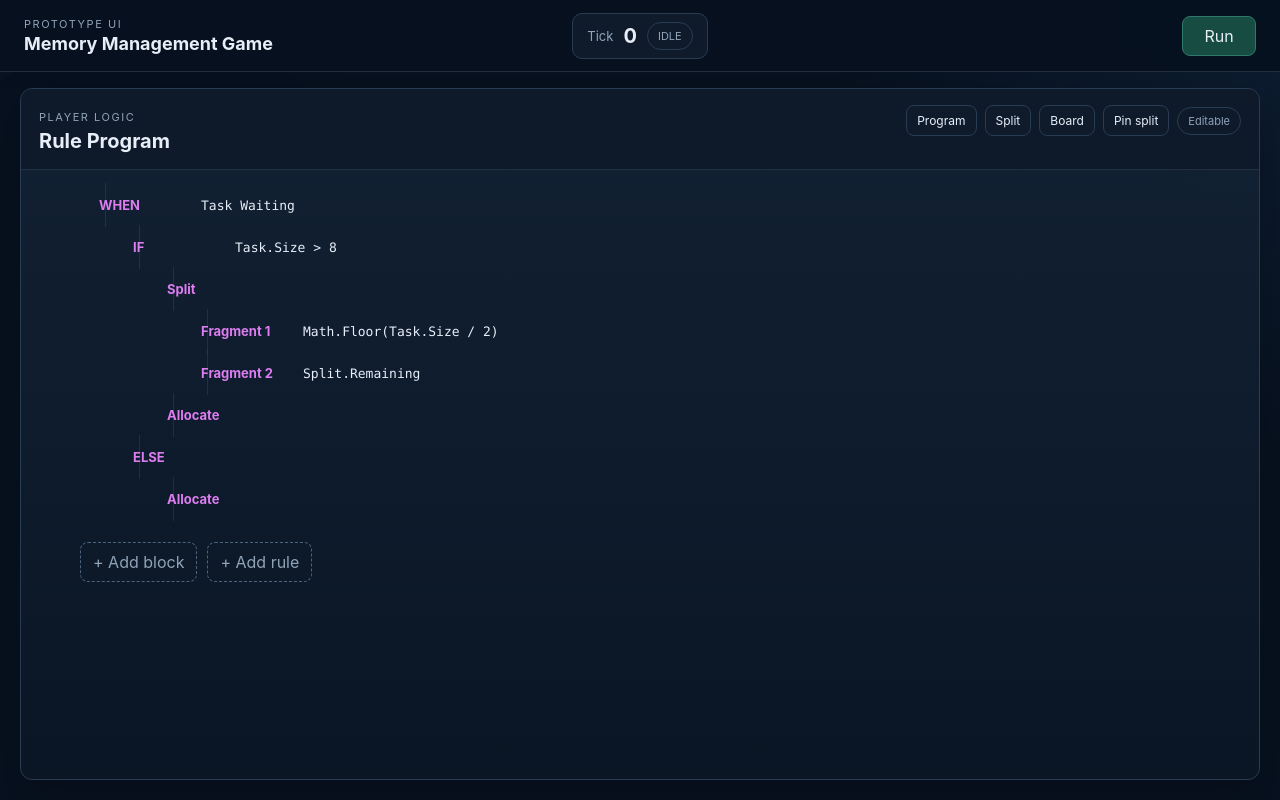
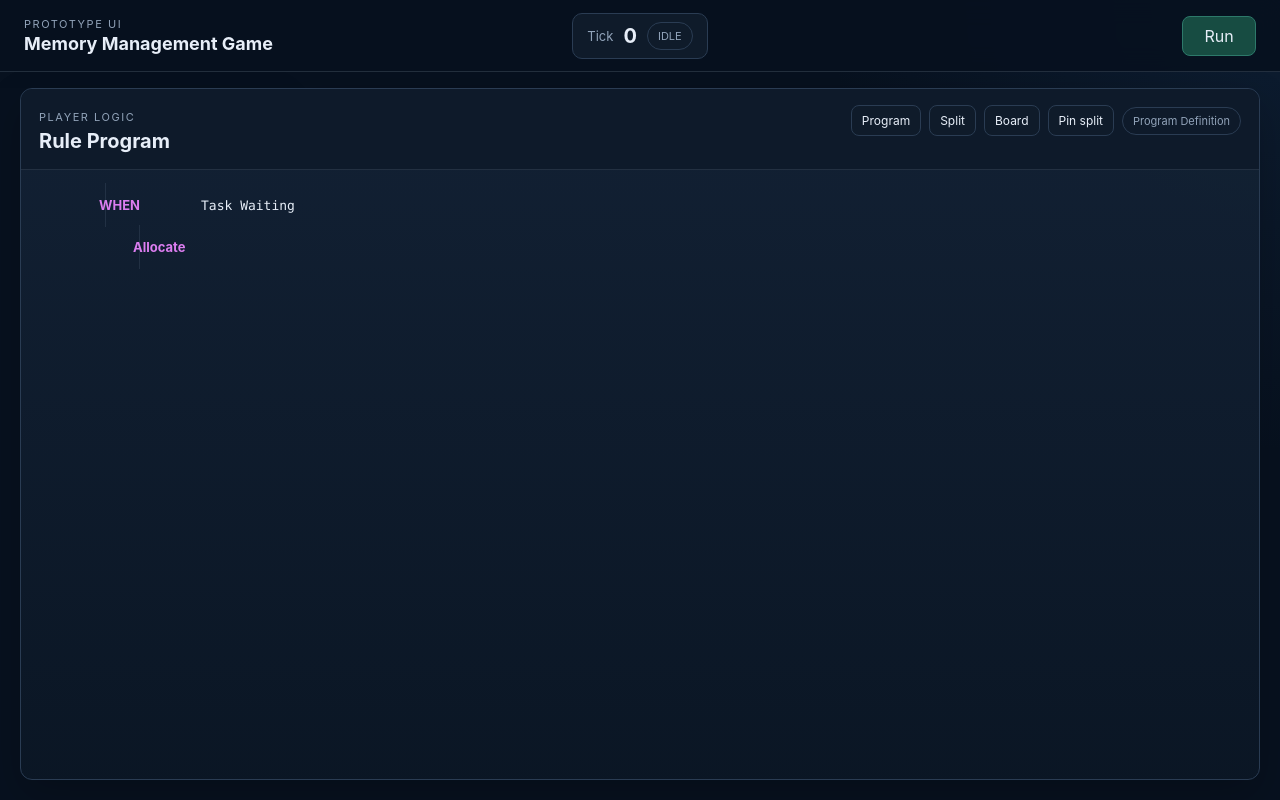
Before and after one commit to john1276/memory-management-game, a React (Vite) app: page / in a window 1280 px wide. Built offline with nearby package versions, Linux system fonts and the light colour scheme.

Commit message:
refactor: make simulation panels reflect real state

```diff
--- a/src/App.tsx
+++ b/src/App.tsx
@@ -7,18 +7,23 @@ import {
 
 import './App.css'
 
+import {
+  GameController,
+} from './application/GameController'
+
 import { TopBar } from './components/TopBar'
 
 import { BoardPanel } from './components/board/BoardPanel'
 
 import { RuleProgramPanel } from './components/rules/RuleProgramPanel'
 
-export type SimulationStatus =
-  | 'idle'
-  | 'running'
-  | 'paused'
-  | 'halted'
-  | 'completed'
+import {
+  prototypeRuleProgram,
+} from './data/prototypeRuleProgram'
+
+import {
+  prototypeWorkload,
+} from './data/prototypeWorkload'
 
 const PROGRAM_FOCUS = 0
 const SPLIT_VIEW = 0.72
@@ -34,66 +39,7 @@ const WHEEL_SENSITIVITY = 0.00135
 const SNAP_DELAY_MS = 140
 const SNAP_ANIMATION_MS = 240
 
-const totalBlocks = 32
-const usedBlocks = 14
-
-const memoryCells = [
-  { taskId: 'Task0' },
-  { taskId: 'Task0' },
-  { taskId: 'Task0' },
-  { taskId: 'Task0' },
-  { taskId: null },
-  { taskId: null },
-  { taskId: null },
-  { taskId: null },
-  { taskId: 'Task1' },
-  { taskId: 'Task1' },
-  { taskId: 'Task1' },
-  { taskId: 'Task1' },
-  { taskId: 'Task1' },
-  { taskId: 'Task1' },
-  { taskId: null },
-  { taskId: null },
-  { taskId: null },
-  { taskId: null },
-  { taskId: null },
-  { taskId: null },
-  { taskId: 'Task0' },
-  { taskId: 'Task0' },
-  { taskId: 'Task0' },
-  { taskId: 'Task0' },
-  { taskId: null },
-  { taskId: null },
-  { taskId: null },
-  { taskId: null },
-  { taskId: null },
-  { taskId: null },
-  { taskId: null },
-  { taskId: null },
-]
-
-const upcomingTasks = [
-  { id: 'Task3', size: 6, arrivesIn: 2 },
-  { id: 'Task4', size: 4, arrivesIn: 5 },
-  { id: 'Task5', size: 8, arrivesIn: 9 },
-]
-
-const waitingTasks = [
-  { id: 'Task2', size: 10, waitingTicks: 0 },
-]
-
-const processingTasks = [
-  {
-    id: 'Task0',
-    ticksLeft: 3,
-    colorClass: 'processing-dot--task0',
-  },
-  {
-    id: 'Task1',
-    ticksLeft: 5,
-    colorClass: 'processing-dot--task1',
-  },
-]
+const MEMORY_CAPACITY = 32
 
 function clampProgress(value: number) {
   return Math.min(
@@ -117,8 +63,26 @@ function findNearestSnapTarget(progress: number) {
 }
 
 function App() {
-  const [simulationStatus, setSimulationStatus] =
-    useState<SimulationStatus>('idle')
+  const [controller] =
+    useState(
+      () =>
+        new GameController({
+          workload:
+            prototypeWorkload,
+
+          memoryCapacity:
+            MEMORY_CAPACITY,
+
+          ruleProgram:
+            prototypeRuleProgram,
+        }),
+    )
+
+  const [gameView, setGameView] =
+    useState(
+      () =>
+        controller.getViewModel(),
+    )
 
   const [workspaceProgress, setWorkspaceProgress] =
     useState(PROGRAM_FOCUS)
@@ -129,9 +93,6 @@ function App() {
   const [isSnapping, setIsSnapping] =
     useState(false)
 
-  const [tick, setTick] =
-    useState(0)
-
   const workspaceProgressRef =
     useRef(workspaceProgress)
 
@@ -141,11 +102,11 @@ function App() {
   const animationTimer =
     useRef<ReturnType<typeof setTimeout> | null>(null)
 
-  const canEdit =
-    simulationStatus === 'idle'
-
-  const showsExecution =
-    simulationStatus !== 'idle'
+  function syncGameView() {
+    setGameView(
+      controller.getViewModel(),
+    )
+  }
 
   function updateWorkspaceProgress(next: number) {
     const clamped =
@@ -217,7 +178,16 @@ function App() {
   }
 
   function startSimulation() {
-    setSimulationStatus('running')
+    controller.start()
+
+    const nextView =
+      controller.getViewModel()
+
+    setGameView(nextView)
+
+    if (nextView.status === 'idle') {
+      return
+    }
 
     animateWorkspaceTo(
       isBoardPinned
@@ -227,35 +197,18 @@ function App() {
   }
 
   function pauseSimulation() {
-    setSimulationStatus((current) => {
-      if (current === 'running') {
-        return 'paused'
-      }
-
-      if (current === 'paused') {
-        return 'running'
-      }
-
-      return current
-    })
+    controller.togglePause()
+    syncGameView()
   }
 
   function stepSimulation() {
-    if (
-      simulationStatus !== 'running' &&
-      simulationStatus !== 'paused'
-    ) {
-      return
-    }
-
-    setTick((current) =>
-      current + 1
-    )
+    controller.step()
+    syncGameView()
   }
 
   function resetSimulation() {
-    setSimulationStatus('idle')
-    setTick(0)
+    controller.reset()
+    syncGameView()
 
     animateWorkspaceTo(
       isBoardPinned
@@ -335,8 +288,8 @@ function App() {
       onWheel={handleWorkspaceWheel}
     >
       <TopBar
-        simulationStatus={simulationStatus}
-        tick={tick}
+        simulationStatus={gameView.status}
+        tick={gameView.tick}
         onRun={startSimulation}
         onPauseResume={pauseSimulation}
         onStep={stepSimulation}
@@ -348,17 +301,16 @@ function App() {
         style={workspaceStyle}
       >
         <BoardPanel
-          memoryCells={memoryCells}
-          totalBlocks={totalBlocks}
-          usedBlocks={usedBlocks}
-          upcomingTasks={upcomingTasks}
-          waitingTasks={waitingTasks}
-          processingTasks={processingTasks}
+          memoryCells={gameView.memoryCells}
+          totalBlocks={gameView.totalBlocks}
+          usedBlocks={gameView.usedBlocks}
+          upcomingTasks={gameView.upcomingTasks}
+          waitingTasks={gameView.waitingTasks}
+          processingTasks={gameView.processingTasks}
         />
 
         <RuleProgramPanel
-          canEdit={canEdit}
-          showsExecution={showsExecution}
+          programLines={gameView.ruleProgram}
           isBoardPinned={isBoardPinned}
           onToggleBoardPin={toggleBoardPin}
           onFocusProgram={() =>
--- a/src/application/GameController.ts
+++ b/src/application/GameController.ts
@@ -99,6 +99,7 @@ export class GameController {
     return createGameViewModel(
       this.engine.getState(),
       this.playbackStatus,
+      this.options.ruleProgram,
       this.validationErrors,
     )
   }
--- a/src/application/GameViewModel.ts
+++ b/src/application/GameViewModel.ts
@@ -4,9 +4,15 @@ import type {
   SimulationState,
   SimulationStatus,
 } from '../simulation/SimulationState'
+import type { RuleProgram } from '../simulation/rules/Rule'
 import type {
   ProgramValidationError,
 } from '../simulation/validation/ProgramValidator'
+
+import {
+  createRuleProgramViewModel,
+  type RuleProgramLineViewModel,
+} from './RuleProgramViewModel'
 
 export type PlaybackStatus =
   | 'idle'
@@ -57,6 +63,9 @@ export interface GameViewModel {
   readonly waitingTasks: readonly WaitingTaskViewModel[]
   readonly processingTasks: readonly ProcessingTaskViewModel[]
 
+  readonly ruleProgram:
+    readonly RuleProgramLineViewModel[]
+
   readonly failure: FailureViewModel | null
   readonly validationErrors: readonly string[]
 }
@@ -64,6 +73,7 @@ export interface GameViewModel {
 export function createGameViewModel(
   state: SimulationState,
   playbackStatus: PlaybackStatus,
+  ruleProgram: RuleProgram,
   validationErrors: readonly ProgramValidationError[] = [],
 ): GameViewModel {
   const memoryCells =
@@ -140,6 +150,11 @@ export function createGameViewModel(
     waitingTasks,
     processingTasks,
 
+    ruleProgram:
+      createRuleProgramViewModel(
+        ruleProgram,
+      ),
+
     failure:
       state.failure
         ? {
--- /dev/null
+++ b/src/application/RuleProgramViewModel.ts
@@ -0,0 +1,250 @@
+import type {
+  BinaryOperator,
+  Expression,
+} from '../simulation/expressions/Expression'
+import type {
+  Action,
+  Condition,
+  RuleProgram,
+  Statement,
+  Trigger,
+} from '../simulation/rules/Rule'
+
+export interface RuleProgramLineViewModel {
+  readonly id: string
+  readonly depth: number
+  readonly label: string
+  readonly value: string
+}
+
+export function createRuleProgramViewModel(
+  program: RuleProgram,
+): readonly RuleProgramLineViewModel[] {
+  const lines: RuleProgramLineViewModel[] = []
+
+  for (const rule of program) {
+    lines.push({
+      id: `${rule.id}:when`,
+      depth: 0,
+      label: 'WHEN',
+      value: formatTrigger(rule.trigger),
+    })
+
+    appendStatements(
+      lines,
+      rule.body,
+      rule.id,
+      'body',
+      1,
+    )
+  }
+
+  return lines
+}
+
+function appendStatements(
+  lines: RuleProgramLineViewModel[],
+  statements: readonly Statement[],
+  ruleId: string,
+  path: string,
+  depth: number,
+): void {
+  statements.forEach((statement, index) => {
+    const statementPath =
+      `${path}.${index}`
+
+    if (statement.type === 'if') {
+      lines.push({
+        id: `${ruleId}:${statementPath}`,
+        depth,
+        label: 'IF',
+        value:
+          formatCondition(
+            statement.condition,
+          ),
+      })
+
+      appendStatements(
+        lines,
+        statement.then,
+        ruleId,
+        `${statementPath}.then`,
+        depth + 1,
+      )
+
+      if (statement.else) {
+        lines.push({
+          id:
+            `${ruleId}:${statementPath}.else`,
+          depth,
+          label: 'ELSE',
+          value: '',
+        })
+
+        appendStatements(
+          lines,
+          statement.else,
+          ruleId,
+          `${statementPath}.else`,
+          depth + 1,
+        )
+      }
+
+      return
+    }
+
+    appendAction(
+      lines,
+      statement.action,
+      ruleId,
+      statementPath,
+      depth,
+    )
+  })
+}
+
+function appendAction(
+  lines: RuleProgramLineViewModel[],
+  action: Action,
+  ruleId: string,
+  path: string,
+  depth: number,
+): void {
+  switch (action.type) {
+    case 'allocate':
+      lines.push({
+        id: `${ruleId}:${path}`,
+        depth,
+        label: 'Allocate',
+        value: '',
+      })
+      return
+
+    case 'compact':
+      lines.push({
+        id: `${ruleId}:${path}`,
+        depth,
+        label: 'Compact',
+        value: '',
+      })
+      return
+
+    case 'split':
+      lines.push({
+        id: `${ruleId}:${path}`,
+        depth,
+        label: 'Split',
+        value: '',
+      })
+
+      action.fragments.forEach(
+        (fragment, index) => {
+          lines.push({
+            id:
+              `${ruleId}:${path}.fragment.${index}`,
+            depth: depth + 1,
+            label:
+              `Fragment ${index + 1}`,
+            value:
+              formatExpression(fragment),
+          })
+        },
+      )
+      return
+  }
+}
+
+function formatTrigger(
+  trigger: Trigger,
+): string {
+  switch (trigger) {
+    case 'requestArrived':
+      return 'Request Arrived'
+
+    case 'taskWaiting':
+      return 'Task Waiting'
+  }
+}
+
+function formatCondition(
+  condition: Condition,
+): string {
+  switch (condition.type) {
+    case 'taskSizeGreaterThan':
+      return `Task.Size > ${condition.value}`
+
+    case 'taskSizeLessThanOrEqual':
+      return `Task.Size <= ${condition.value}`
+
+    case 'taskSplittableIs':
+      return (
+        `Task.Splittable == ` +
+        String(condition.value)
+      )
+
+    case 'freeSpaceGreaterThanOrEqual':
+      return (
+        `Memory.FreeSpace >= ` +
+        String(condition.value)
+      )
+  }
+}
+
+function formatExpression(
+  expression: Expression,
+): string {
+  switch (expression.type) {
+    case 'literal':
+      return String(expression.value)
+
+    case 'reference':
+      if (expression.namespace === 'task') {
+        return 'Task.Size'
+      }
+
+      return 'Split.Remaining'
+
+    case 'binary':
+      return [
+        formatExpression(expression.left),
+        formatBinaryOperator(
+          expression.operator,
+        ),
+        formatExpression(expression.right),
+      ].join(' ')
+
+    case 'call':
+      return (
+        `Math.${capitalize(expression.function)}` +
+        `(` +
+        expression.arguments
+          .map(formatExpression)
+          .join(', ') +
+        `)`
+      )
+  }
+}
+
+function formatBinaryOperator(
+  operator: BinaryOperator,
+): string {
+  switch (operator) {
+    case 'add':
+      return '+'
+    case 'subtract':
+      return '-'
+    case 'multiply':
+      return '*'
+    case 'divide':
+      return '/'
+  }
+}
+
+function capitalize(
+  value: string,
+): string {
+  return (
+    value.charAt(0).toUpperCase() +
+    value.slice(1)
+  )
+}
--- a/src/components/rules/RuleProgramPanel.tsx
+++ b/src/components/rules/RuleProgramPanel.tsx
@@ -1,8 +1,13 @@
+import type {
+  RuleProgramLineViewModel,
+} from '../../application/RuleProgramViewModel'
+
 import { RuleLine } from './RuleLine'
 
 type RuleProgramPanelProps = {
-  canEdit: boolean
-  showsExecution: boolean
+  programLines:
+    readonly RuleProgramLineViewModel[]
+
   isBoardPinned: boolean
   onToggleBoardPin: () => void
   onFocusProgram: () => void
@@ -11,8 +16,7 @@ type RuleProgramPanelProps = {
 }
 
 export function RuleProgramPanel({
-  canEdit,
-  showsExecution,
+  programLines,
   isBoardPinned,
   onToggleBoardPin,
   onFocusProgram,
@@ -79,89 +83,35 @@ export function RuleProgramPanel({
           </button>
 
           <span className="mode-badge">
-            {canEdit
-              ? 'Editable'
-              : 'Execution View'}
+            Program Definition
           </span>
         </div>
       </div>
 
       <div
         className="rule-panel__content"
-        onWheel={(event) => event.stopPropagation()}
+        onWheel={(event) =>
+          event.stopPropagation()
+        }
       >
         <div className="rule-program">
-          <RuleLine
-            depth={0}
-            label="WHEN"
-            value="Task Waiting"
-          />
-
-          <RuleLine
-            depth={1}
-            label="IF"
-            value="Task.Size > 8"
-          />
-
-          <RuleLine
-            depth={2}
-            label="Split"
-            value=""
-          />
-
-          <RuleLine
-            depth={3}
-            label="Fragment 1"
-            value="Math.Floor(Task.Size / 2)"
-            highlighted={showsExecution}
-          />
-
-          <RuleLine
-            depth={3}
-            label="Fragment 2"
-            value="Split.Remaining"
-          />
-
-          <RuleLine
-            depth={2}
-            label="Allocate"
-            value=""
-          />
-
-          <RuleLine
-            depth={1}
-            label="ELSE"
-            value=""
-          />
-
-          <RuleLine
-            depth={2}
-            label="Allocate"
-            value=""
-          />
+          {programLines.length === 0 ? (
+            <RuleLine
+              depth={0}
+              label="EMPTY"
+              value="No rules configured"
+            />
+          ) : (
+            programLines.map((line) => (
+              <RuleLine
+                key={line.id}
+                depth={line.depth}
+                label={line.label}
+                value={line.value}
+              />
+            ))
+          )}
         </div>
-
-        {canEdit && (
-          <div className="edit-tools">
-            <button type="button">
-              + Add block
-            </button>
-
-            <button type="button">
-              + Add rule
-            </button>
-          </div>
-        )}
-
-        {showsExecution && (
-          <div className="execution-caption">
-            <span className="execution-caption__dot" />
-
-            Current execution:
-            {' '}
-            Task2 · Rule 0 · Split expression
-          </div>
-        )}
       </div>
     </section>
   )
```
Also changed, not shown: 2 other files (tests, documents, lock files or other folders).
